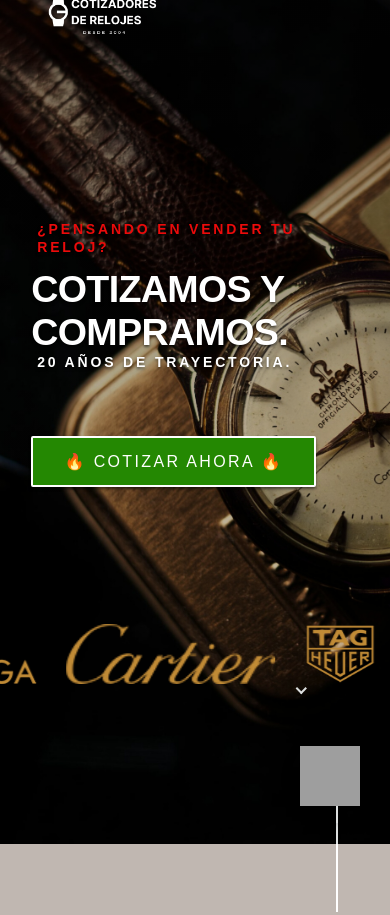
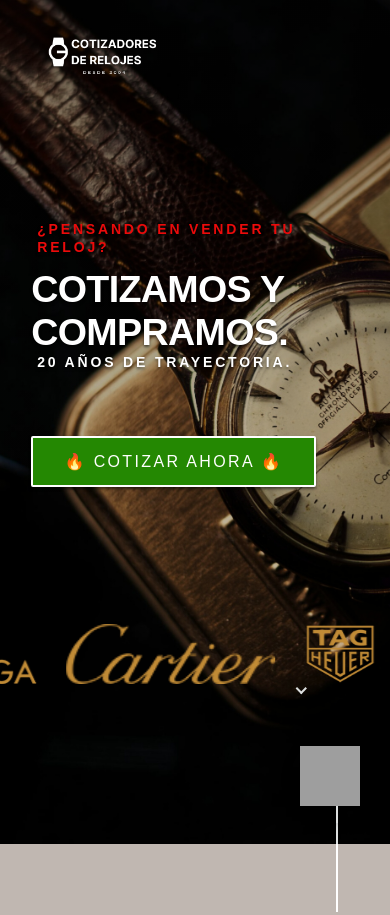
Before and after one commit to pikogi/OreWatches, a website: page index.html in a window 390 px wide. Shown: the top 915 px of the page. Drawn offline with nearby package versions, Linux system fonts and the light colour scheme; some packages are replaced by stand-ins of ours; grey boxes are pictures that could not be loaded; a script that the page names is missing.

Commit message:
fix logo

```diff
--- a/css/main.css
+++ b/css/main.css
@@ -1511,7 +1511,7 @@
 @media (max-width: 768px) {
   .header-logo {
     position: relative; /* Asegura que el logo pueda moverse */
-    top: 0px; /* Ajusta la posición hacia abajo */
+    top: 40px; /* Ajusta la posición hacia abajo */
   }
 
   .header-logo img {
```
